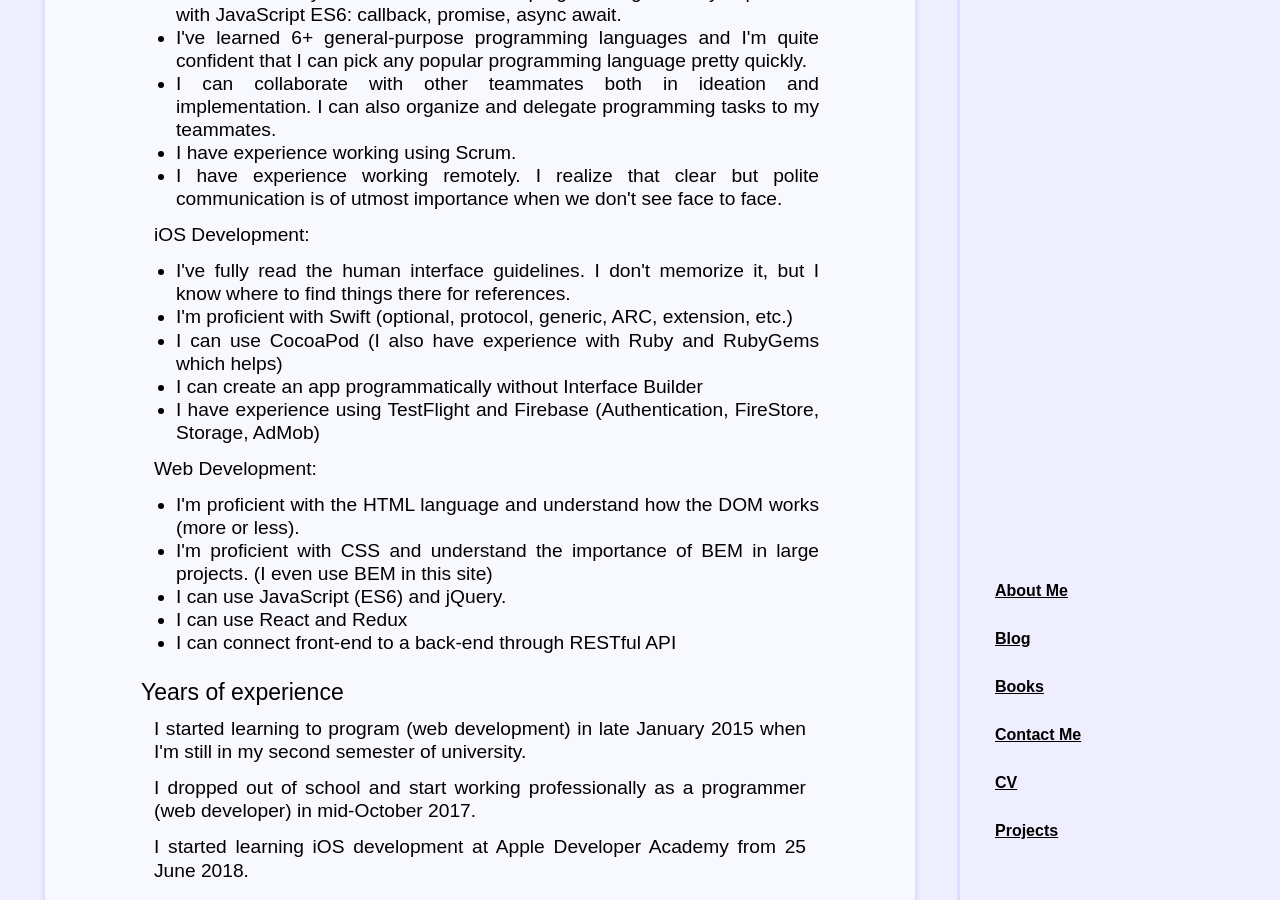
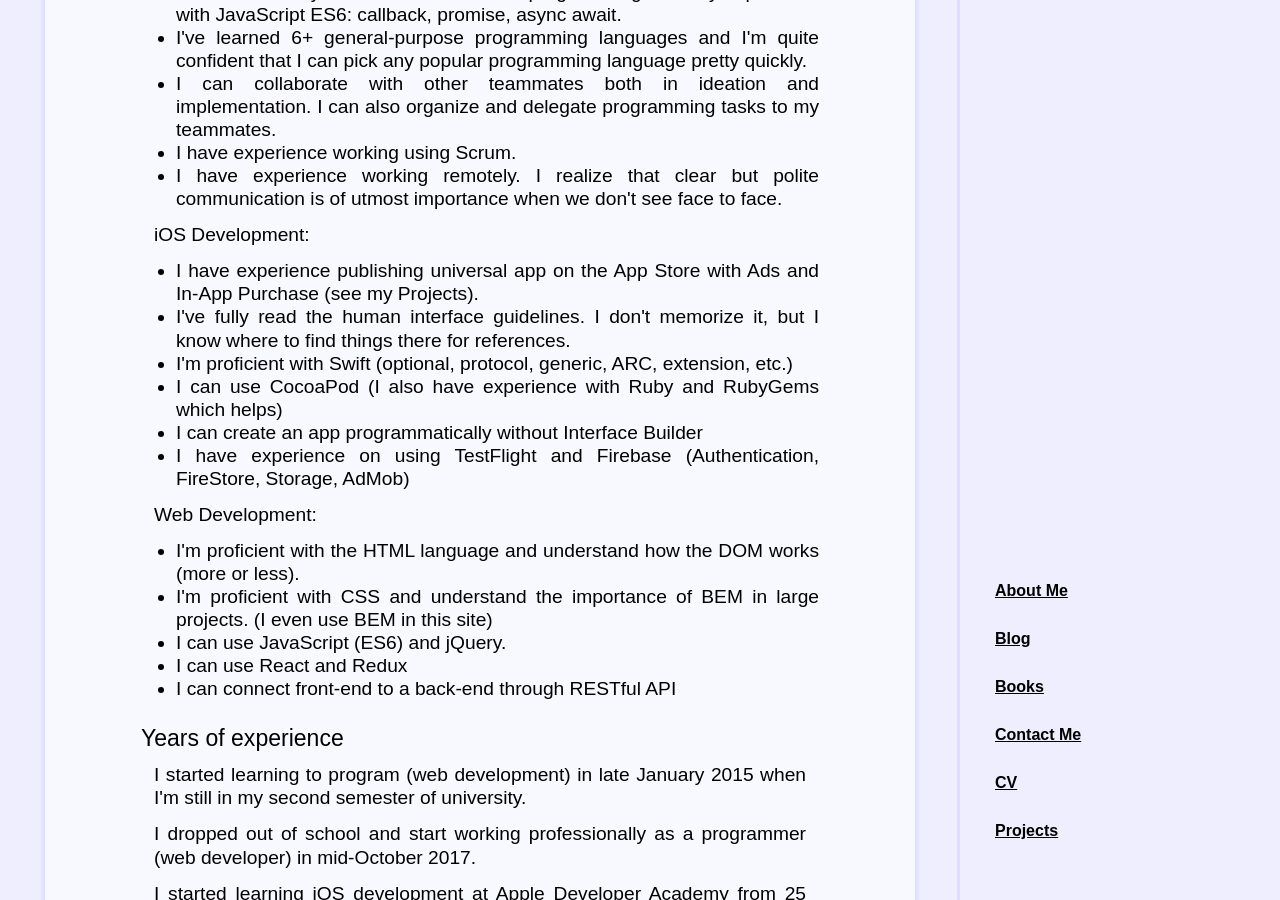
Before and after one commit to dotm/dotm.github.io, a Jekyll site: the page built from cv.html, in a window 1280 px wide and 900 px high, scrolled down 1926 px. Built offline with Jekyll 4.4.1, drawn with Linux system fonts in a browser that asks for light colours; some of the changed text lies outside the part shown.

Commit message:
Update cv.html

```diff
--- a/cv.html
+++ b/cv.html
@@ -82,11 +82,12 @@ style: /stylesheets/page.css
       </ul>
       <p>iOS Development:</p>
       <ul>
+        <li>I have experience publishing universal app on the App Store with Ads and In-App Purchase (see my Projects).</li>
         <li>I've fully read the human interface guidelines. I don't memorize it, but I know where to find things there for references.</li>
         <li>I'm proficient with Swift (optional, protocol, generic, ARC, extension, etc.)</li>
         <li>I can use CocoaPod (I also have experience with Ruby and RubyGems which helps)</li>
         <li>I can create an app programmatically without Interface Builder</li>
-        <li>I have experience using TestFlight and Firebase (Authentication, FireStore, Storage, AdMob)</li>
+        <li>I have experience on using TestFlight and Firebase (Authentication, FireStore, Storage, AdMob)</li>
       </ul>
       <p>Web Development:</p>
       <ul>
```
Also changed, not shown: other parts of cv.html (+1 -1 lines).
